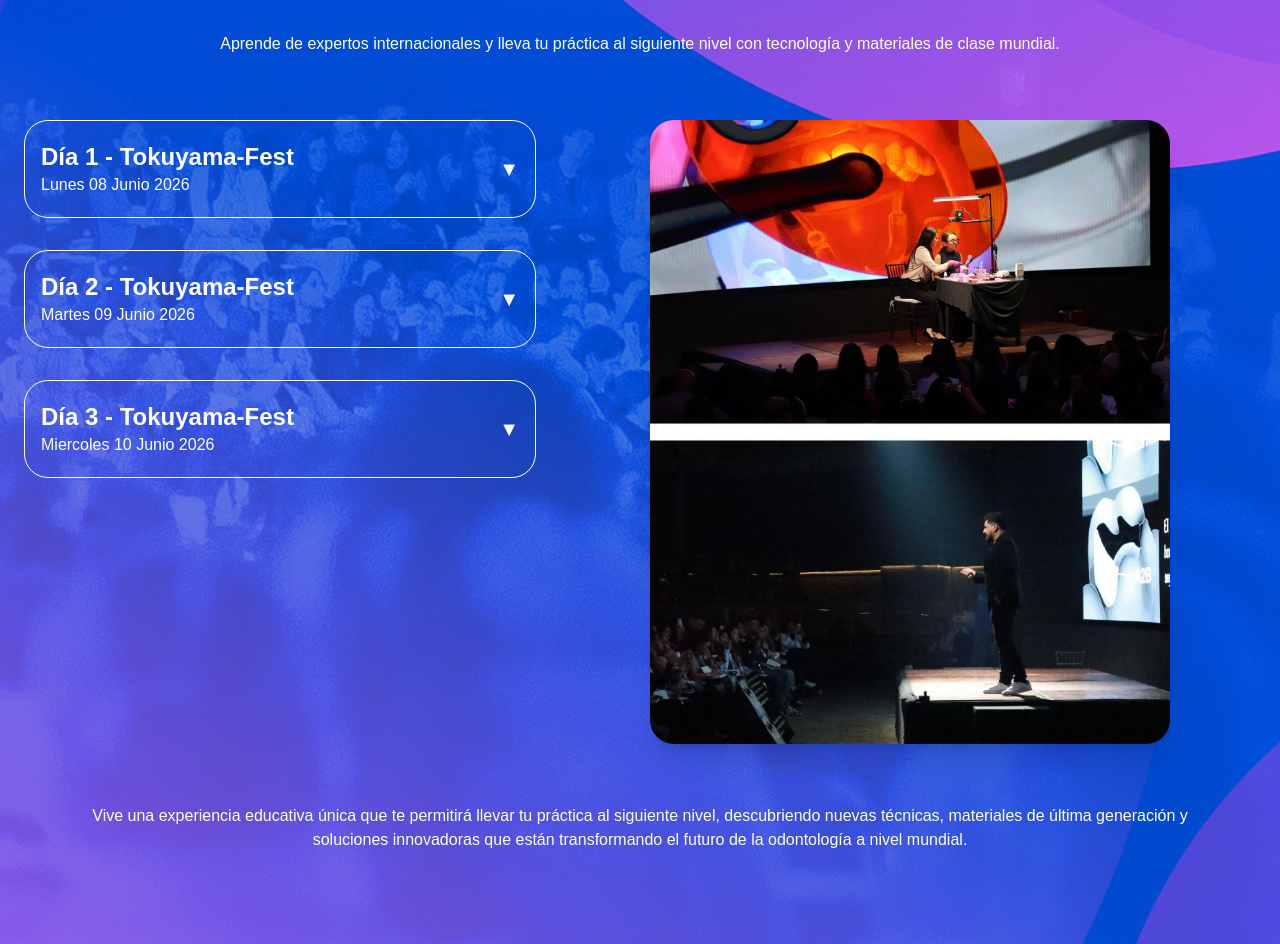
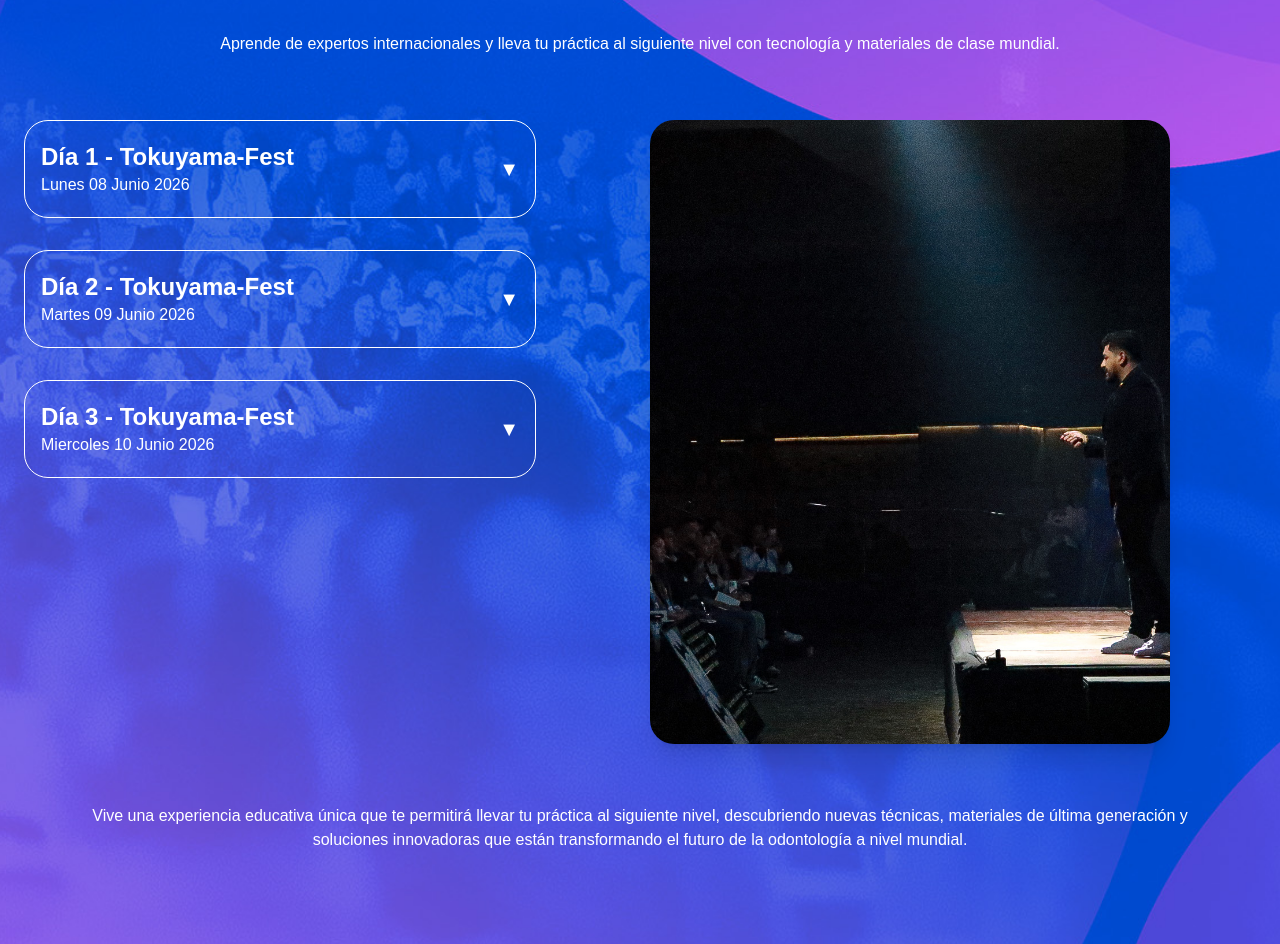
Before and after one commit to gaelbalsas18-byte/TokuyamaFest, a Next.js app: page / in a window 1280 px wide. Shown: the part 2120-3064 px from the top of the page. Built offline with nearby package versions, Linux system fonts and the light colour scheme.

Commit message:
sin tania2

```diff
--- a/components/sections/Programa.tsx
+++ b/components/sections/Programa.tsx
@@ -214,7 +214,7 @@ export default function Programa() {
                   key={activo ?? "default"}
                   src={
                     activo === null
-                      ? "/Programa/fest.jpg"
+                      ? "/Programa/Dia1.jpg"
                       : programa[activo].imagen
                   }
                   alt="Programa Tokuyama Fest"
```
